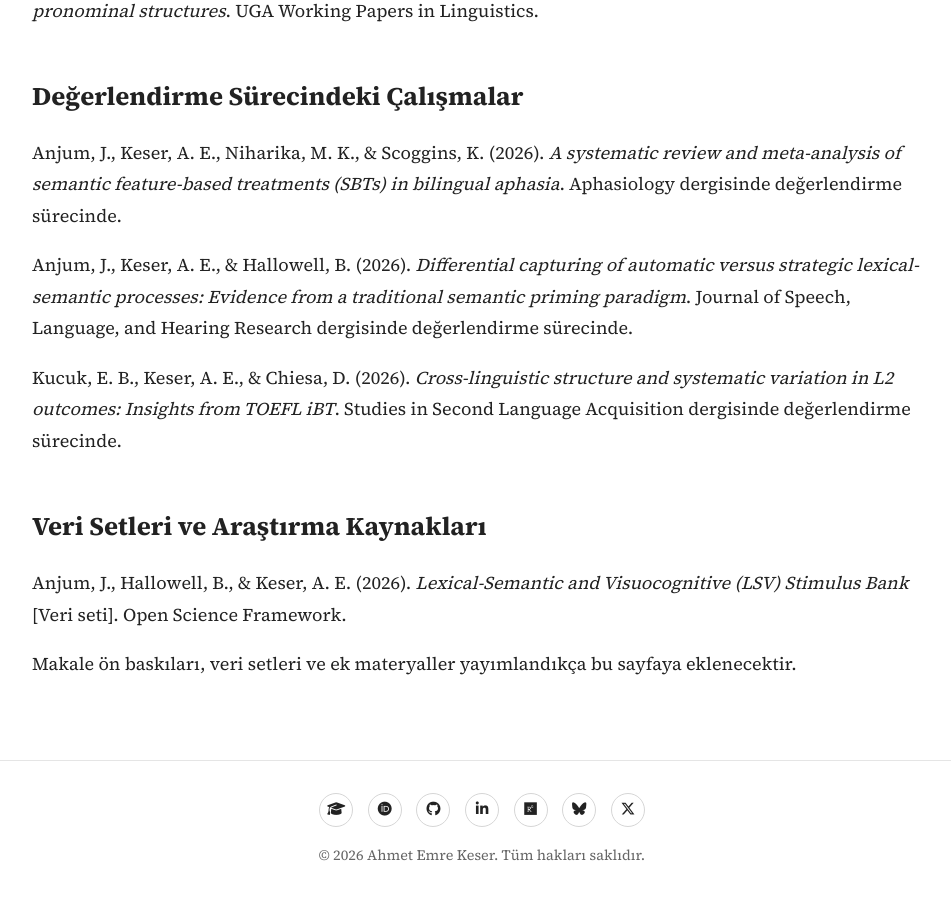
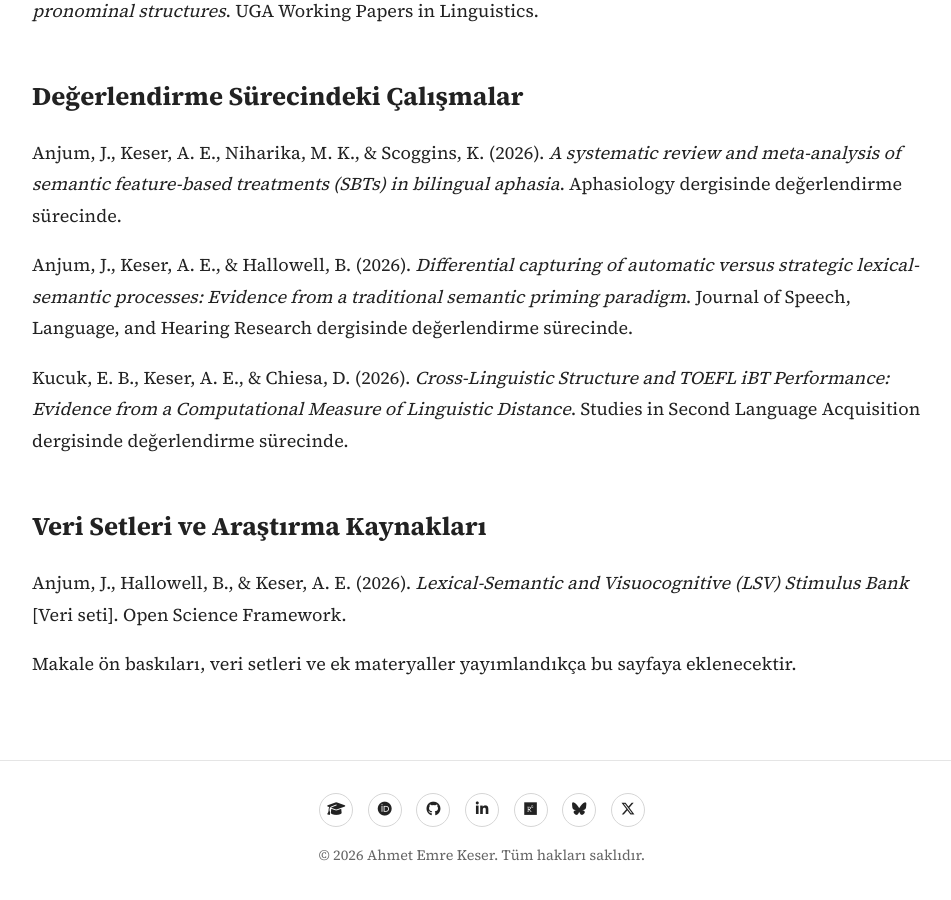
Before and after one commit to aekeser/aekeser.github.io, a Jekyll site: the page built from tr/arastirma.md, in a window 1280 px wide and 900 px high, scrolled down 1734 px. Shown: the whole window, without its empty margins (158-1109 px from the left). Built offline with Jekyll 4.4.1, drawn with Linux system fonts in a browser that asks for light colours.

Commit message:
Update citation title for Kucuk et al. in arastirma.md
title change

```diff
--- a/tr/arastirma.md
+++ b/tr/arastirma.md
@@ -51,7 +51,7 @@ Anjum, J., Keser, A. E., Niharika, M. K., & Scoggins, K. (2026). *A systematic r
 
 Anjum, J., Keser, A. E., & Hallowell, B. (2026). *Differential capturing of automatic versus strategic lexical-semantic processes: Evidence from a traditional semantic priming paradigm*. Journal of Speech, Language, and Hearing Research dergisinde değerlendirme sürecinde.
 
-Kucuk, E. B., Keser, A. E., & Chiesa, D. (2026). *Cross-linguistic structure and systematic variation in L2 outcomes: Insights from TOEFL iBT*. Studies in Second Language Acquisition dergisinde değerlendirme sürecinde.
+Kucuk, E. B., Keser, A. E., & Chiesa, D. (2026). *Cross-Linguistic Structure and TOEFL iBT Performance: Evidence from a Computational Measure of Linguistic Distance*. Studies in Second Language Acquisition dergisinde değerlendirme sürecinde.
 
 ## Veri Setleri ve Araştırma Kaynakları
 
```
